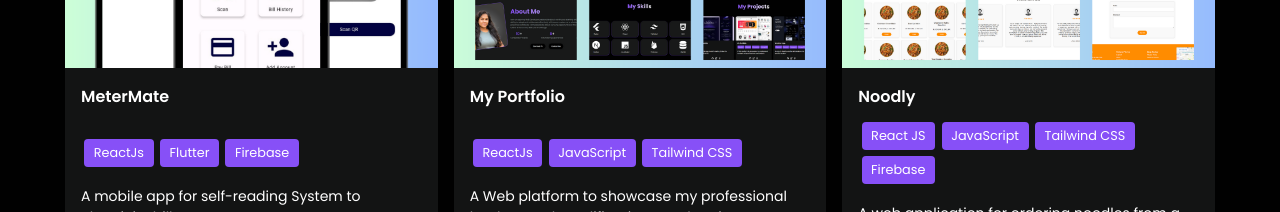
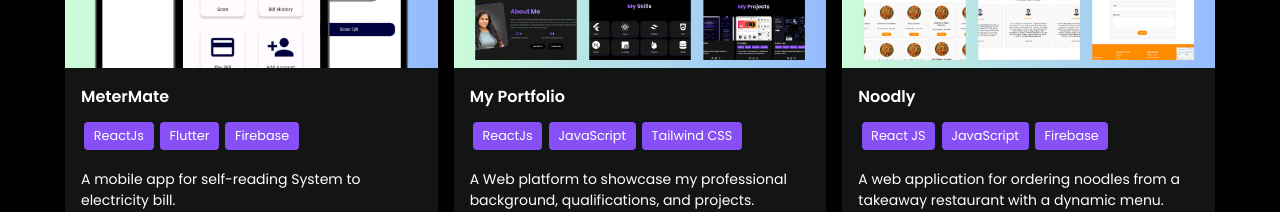
Before and after one commit to ruwinikularathne/My-Portfolio, a React (Create React App) app: page / in a window 1280 px wide. Shown: the part 2580-2792 px from the top of the page. Built offline with nearby package versions, Linux system fonts and the light colour scheme.

Commit message:
editted technologies used

```diff
--- a/src/data.js
+++ b/src/data.js
@@ -87,10 +87,6 @@ qualifications, and projects.`,
           icon: <FaNodeJs/>,
         },
         {
-          name:"Tailwind CSS",
-          icon: <SiExpress/>,
-        },
-        {
           name:"Firebase",
           icon: <SiMongodb/>,
         },
```
